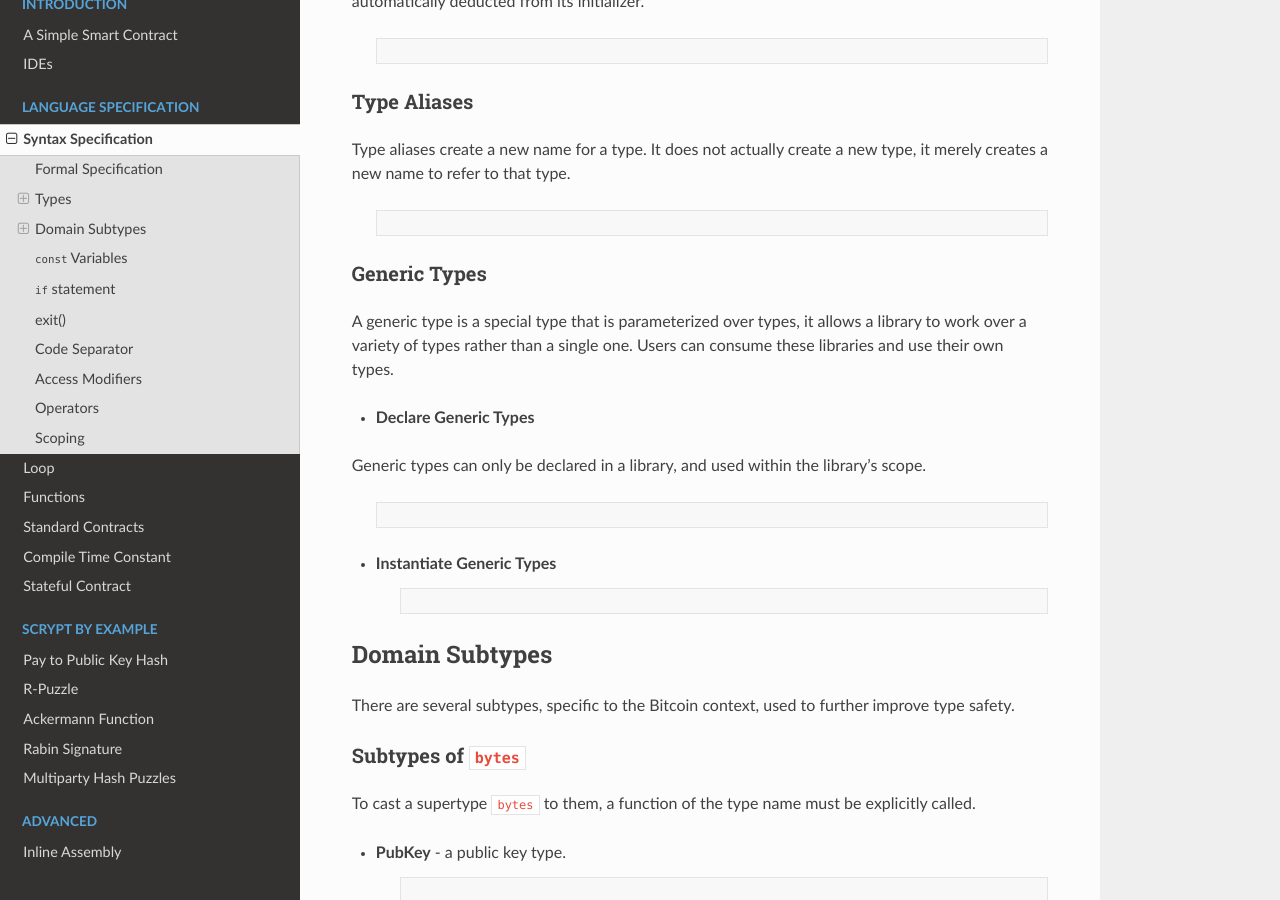
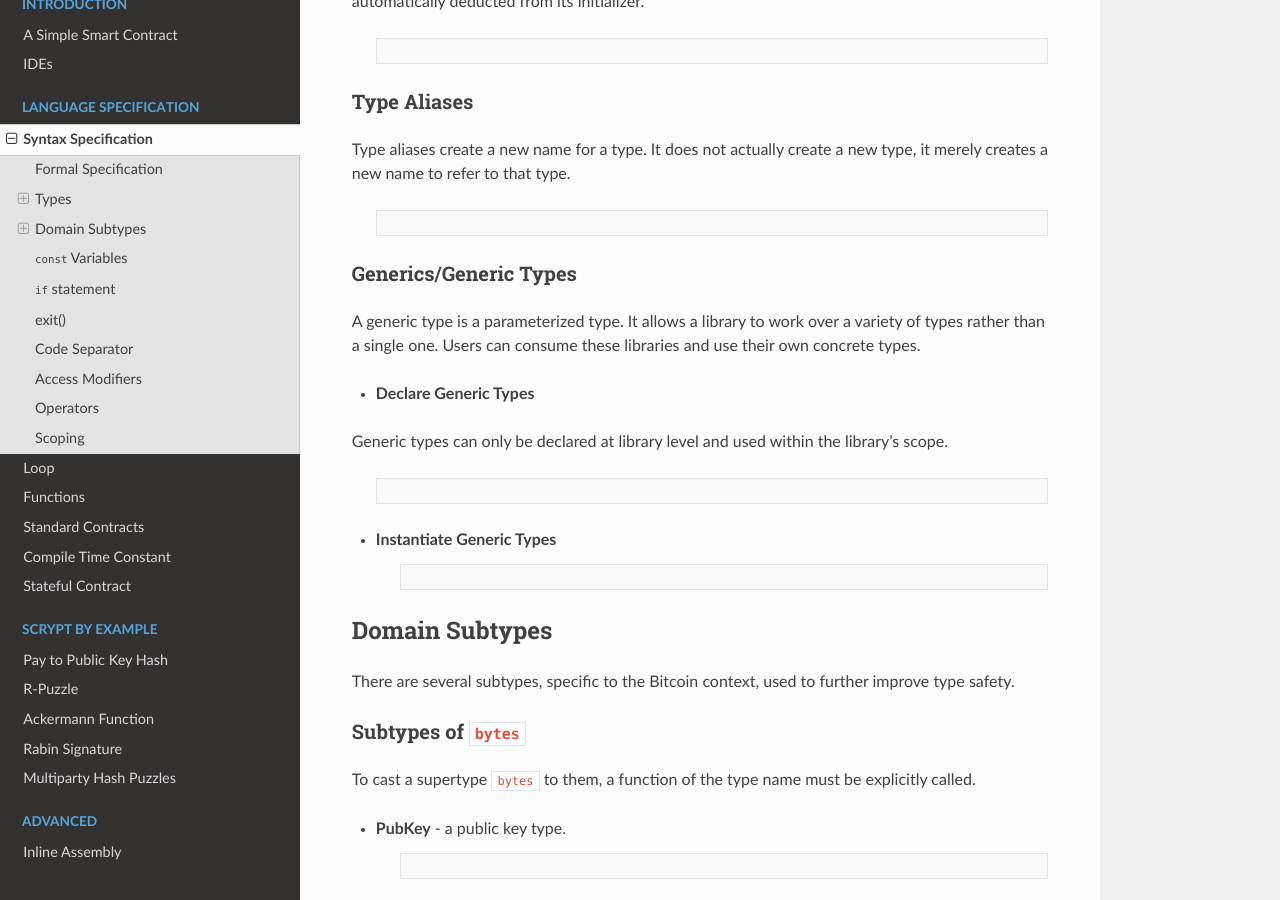
Before and after one commit to sCrypt-Inc/specification, a Sphinx documentation site: the page built from docs/syntax.rst, in a window 1280 px wide and 900 px high, scrolled down 2132 px. Built offline with Sphinx 7.4.7 and the Read the Docs theme 2.0.0, drawn with Linux system fonts in a browser that asks for light colours.

Commit message:
improve syntax

```diff
--- a/docs/contracts.rst
+++ b/docs/contracts.rst
@@ -225,6 +225,7 @@ Library ``HashedSet``
 -----------------------
 
 The `HashedSet` library provides a set-like data structure.
+It can be regarded as a special `HashedMap` where a value is the same with its key and is thus omitted.
 Unique values are hashed before being stored.
 Most functions of `HashedSet` require an index, ranked by the value's sha256 hash in ascending order.
 
--- a/docs/syntax.rst
+++ b/docs/syntax.rst
@@ -168,18 +168,19 @@ Type aliases create a new name for a type. It does not actually create a new typ
         type Age = int;
         type Coordinate = int[2];
 
-Generic Types
--------------
-A generic type is a special type that is parameterized over types, it allows a library to work over a variety of types rather than a single one. Users can consume these libraries and use their own types.
+Generics/Generic Types
+----------------------
+A generic type is a parameterized type. It allows a library to work over a variety of types rather than a single one.
+Users can consume these libraries and use their own concrete types.
 
 * **Declare Generic Types**
 
-Generic types can only be declared in a library, and used within the library's scope.
+Generic types can only be declared at library level and used within the library's scope.
 
     .. code-block:: solidity
 
-        // declare two generic types: K & V
-        library HashedMap<K,V> {
+        // declare two generic type variables: K & V
+        library HashedMap<K, V> {
 
           // use them as function parameters' type
           function set(K k, V v, int idx) {
```
